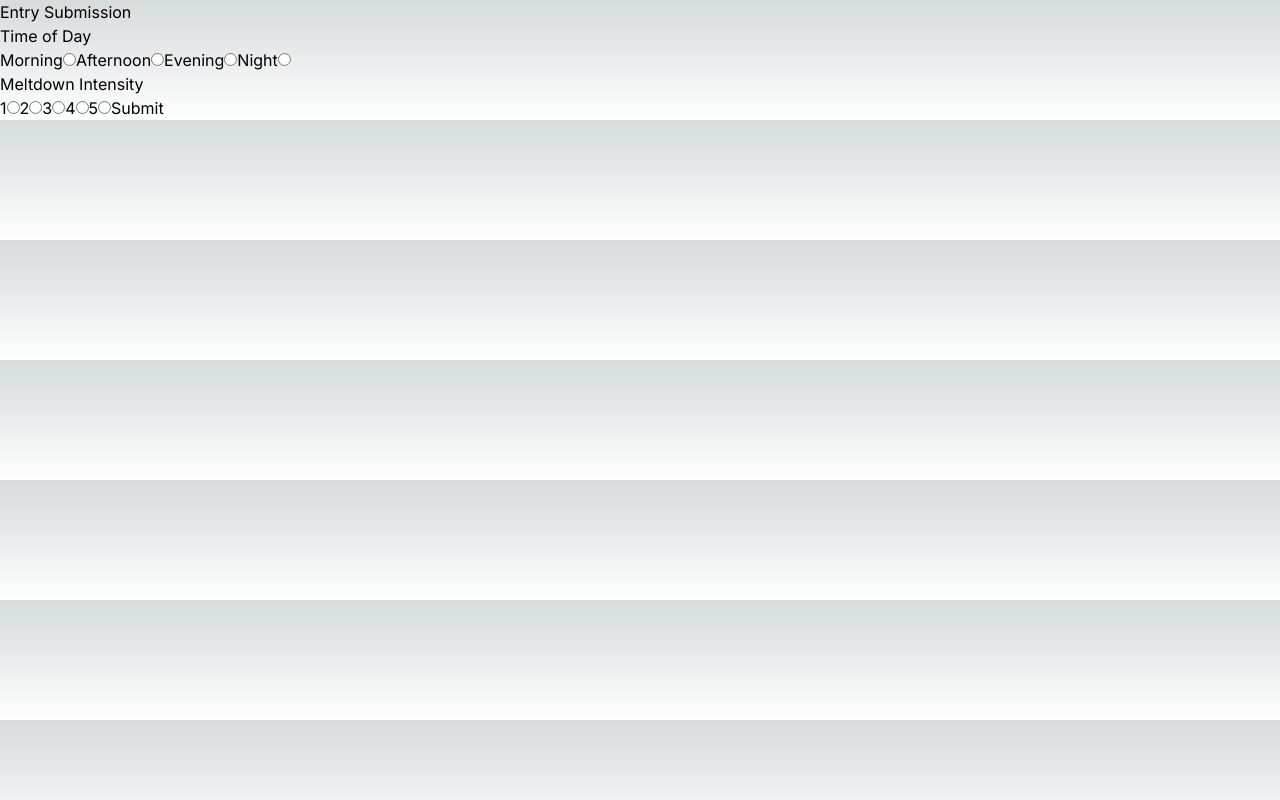
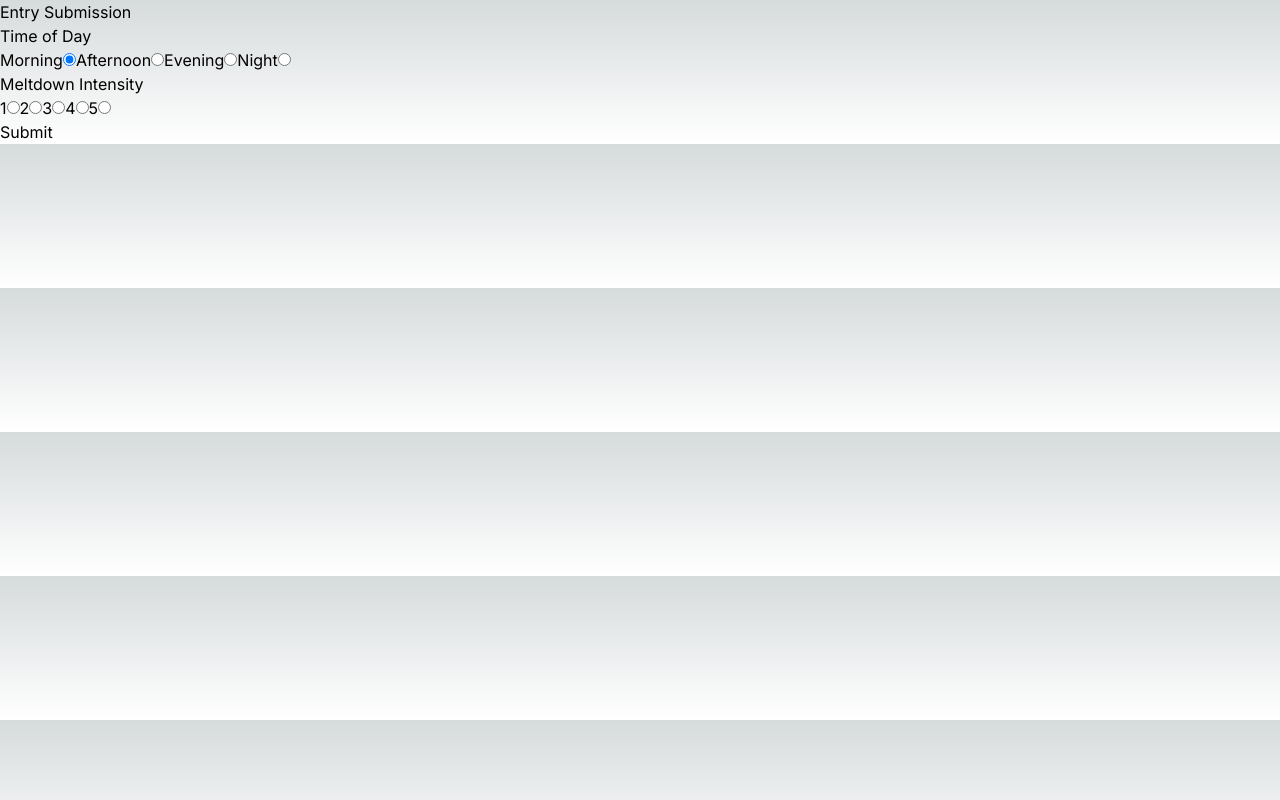
Before and after one commit to nikobatzi1990/meltdown-tracker-typescript, a Next.js app in the folder client/: page /submission in a window 1280 px wide. Built offline with nearby package versions, Linux system fonts and the light colour scheme; no server answers.

Commit message:
feat: handle initial value of TimeOfDay

```diff
--- a/client/app/components/Button.tsx
+++ b/client/app/components/Button.tsx
@@ -13,10 +13,12 @@ export default function Button({
 }: ButtonProps) {
 
   return (
-    <button
-      title = { title }
-      type = { type }
-      onClick = { onClick } > { text }
-    </button>
+    <div>
+      <button
+        title = { title }
+        type = { type }
+        onClick = { onClick } > { text }
+      </button>
+    </div>
   )
 };
--- a/client/app/components/Input.tsx
+++ b/client/app/components/Input.tsx
@@ -6,7 +6,8 @@ interface InputProps {
   placeholder?: string,
   text?: string,
   type: string,
-  value?: string
+  value?: string,
+  checked?:boolean
 }
 
 export default function Input({
@@ -17,7 +18,8 @@ export default function Input({
   placeholder,
   text,
   type,
-  value }: InputProps) {
+  value,
+  checked }: InputProps) {
 
   return (
     <>
@@ -30,6 +32,7 @@ export default function Input({
         placeholder={placeholder}
         type={type}
         value={value}
+        checked={checked}
       />
     </>
   );
--- a/client/app/components/TimeOfDay.tsx
+++ b/client/app/components/TimeOfDay.tsx
@@ -1,6 +1,13 @@
+import { useState, ChangeEvent } from "react";
 import Input from "./Input";
 
-export default function TimeOfDay() {
+interface TimeOfDayProps {
+  onChange: React.ChangeEventHandler,
+  timeOfDay: string
+}
+
+export default function TimeOfDay({ onChange, timeOfDay }: TimeOfDayProps) {
+
   return (
     <>
       <p>Time of Day</p>
@@ -11,6 +18,8 @@ export default function TimeOfDay() {
         text='Morning'
         type='radio'
         value='morning'
+        onChange={onChange}
+        checked={timeOfDay === 'morning'}
       />
       <Input
         id='afternoon'
@@ -18,6 +27,8 @@ export default function TimeOfDay() {
         text='Afternoon'
         type='radio'
         value='afternoon'
+        onChange={onChange}
+        checked={timeOfDay === 'afternoon'}
       />
       <Input
         id='evening'
@@ -25,6 +36,8 @@ export default function TimeOfDay() {
         text='Evening'
         type='radio'
         value='evening'
+        onChange={onChange}
+        checked={timeOfDay === 'evening'}
       />
       <Input
         id='night'
@@ -32,6 +45,8 @@ export default function TimeOfDay() {
         text='Night'
         type='radio'
         value='night'
+        onChange={onChange}
+        checked={timeOfDay === 'night'}
       />
     </>
   );
--- a/client/app/submission/page.tsx
+++ b/client/app/submission/page.tsx
@@ -14,7 +14,7 @@ export default function Submission() {
   const [title, setTitle] = useState("");
   const [body, setBody] = useState("");
   const [tag, setTag] = useState("");
-  const [timeOfDay, setTimeOfDay] = useState("");
+  const [timeOfDay, setTimeOfDay] = useState("morning");
   const [intensity, setIntensity] = useState("not specified");
   const [isFlagged, setIsFlagged] = useState(false);
   const [timesUsed, setTimesUsed] = useState(0);
@@ -65,6 +65,10 @@ export default function Submission() {
     setTimesUsed(Number(previousTimesUsed.data) + 1);
   }
 
+  // useEffect(() => {
+  //   console.log('Data: ', submissionData);
+  // }, [submissionData]);
+
   const handleSubmission = async(e: FormEvent) => {
     e.preventDefault();
     await handleTagTimesUsed();
@@ -75,7 +79,7 @@ export default function Submission() {
     <>
       <h1>Entry Submission</h1>
       <form onSubmit={handleSubmission}>
-        <TimeOfDay />
+        <TimeOfDay timeOfDay={timeOfDay} onChange={handleTimeOfDay}/>
         <Intensity />
         <Button
           text="Submit"
```
